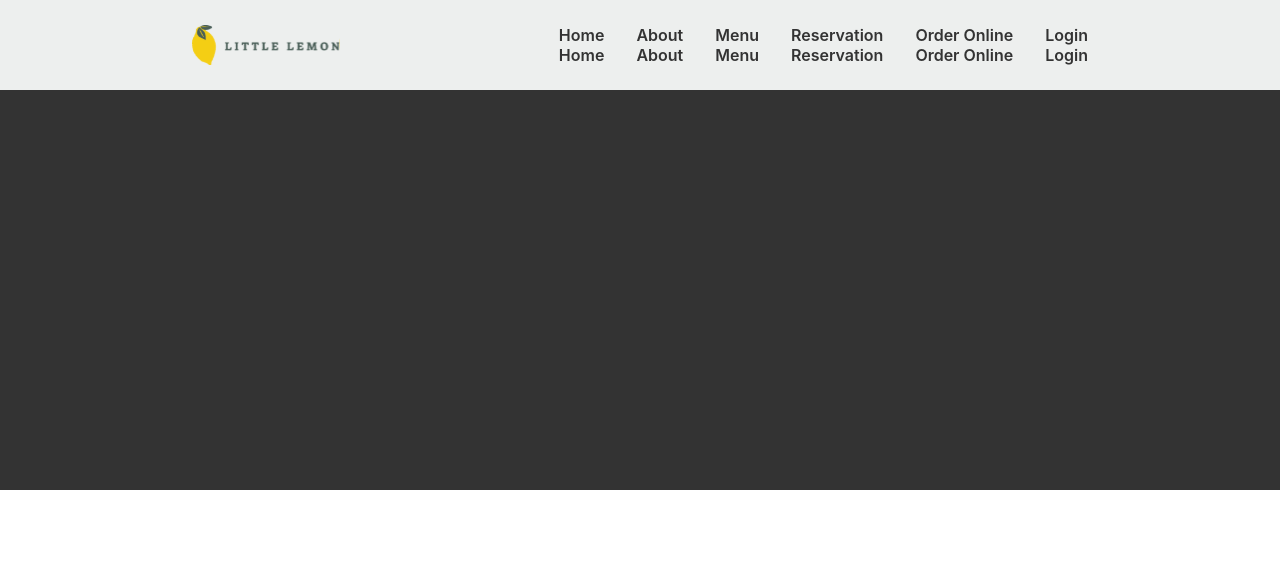
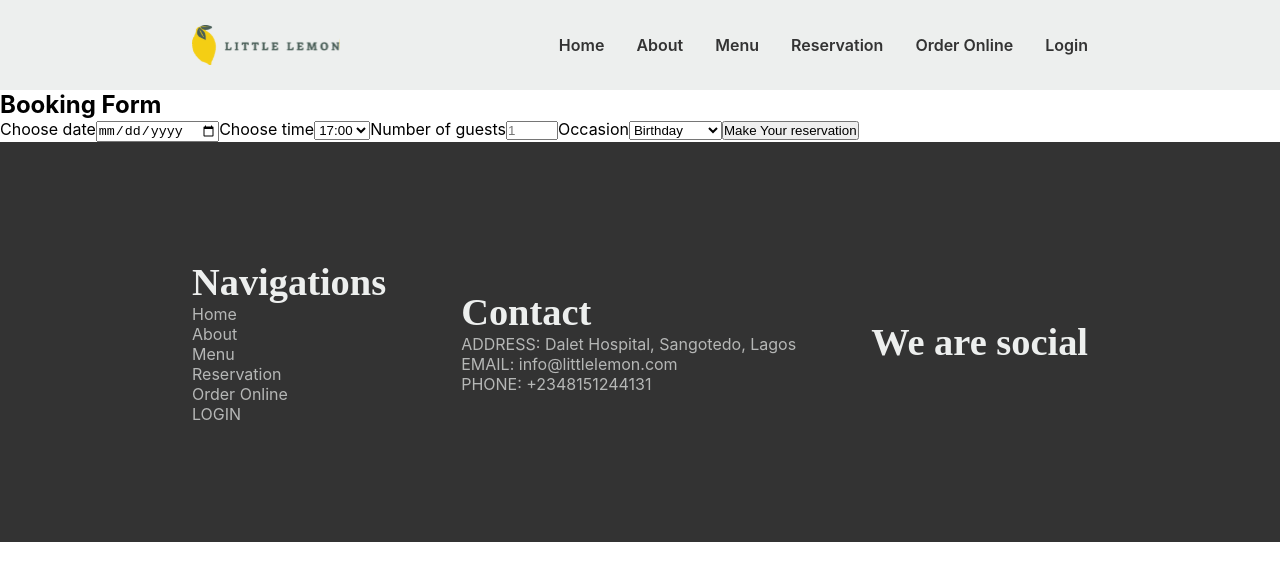
Before and after one commit to Dapo-Obembe/meta-project, a React (Create React App) app: page /bookingpage in a window 1280 px wide. Shown: the top 580 px of the page. Built offline with nearby package versions, Linux system fonts and the light colour scheme; a web font is replaced by a local one.

Commit message:
Added BookingPage, BookingForm components

```diff
--- a/src/App.js
+++ b/src/App.js
@@ -3,6 +3,7 @@ import Header from "./components/Header";
 import Main from "./components/Main";
 import Footer from "./components/Footer";
 import { BrowserRouter as Router, Route, Routes } from "react-router-dom";
+import BookingPage from "./components/BookingPage";
 
 function App() {
   return (
@@ -11,6 +12,7 @@ function App() {
       <Router>
         <Routes>
           <Route path="/" element={<Main />} />
+          <Route path="/bookingpage" element={<BookingPage />} />
         </Routes>
       </Router>
       <Footer />
--- a/src/assets/css/about.css
+++ b/src/assets/css/about.css
@@ -2,46 +2,52 @@
   display: flex;
   justify-content: center;
   align-items: center;
-  min-height: 400px;
+  min-height: 600px;
   padding: 1rem 0;
   background-color: var(--secondary-clr-3);
 }
 
 .about__container {
-  display: grid;
-  grid-template-columns: repeat(auto-fit, minmax(300px, 1fr));
-  align-items: center;
-  gap: 2rem;
   width: 70%;
   margin: 0 auto;
+  display: flex;
+  flex-direction: row;
+  flex-wrap: wrap;
+  justify-content: space-between;
+  align-items: center;
 }
 
 @media (width <= 768px) {
   .about__container {
     width: 90%;
     margin: 0 auto;
+    gap: 2rem;
+  }
+  .about__text {
+    text-align: center;
+    width: 100% !important;
+  }
+  .about__img {
+    display: flex;
+    justify-self: center;
+    width: 100% !important;
   }
 }
-.about__texts {
+
+.about__text {
   font-family: var(--display-title);
-  text-align: center;
+  width: 50%;
 }
 
 .about__img {
   display: flex;
-  flex-direction: column;
   justify-self: flex-end;
+  width: 40%;
 }
 
 .about__img img {
-  width: 300px;
+  width: 100%;
   height: 350px;
   object-fit: cover;
   border-radius: 0.5rem;
 }
-
-.about__img img:nth-child(1) {
-  margin-bottom: -15rem;
-  z-index: 1;
-  margin-left: 4rem;
-}
--- a/src/assets/css/footer.css
+++ b/src/assets/css/footer.css
@@ -1,4 +1,53 @@
 .footer {
   min-height: 400px;
   background-color: var(--secondary-clr-4);
+  display: flex;
+  justify-content: center;
+  align-items: center;
+  padding: 1rem 0;
 }
+
+.footer__container {
+  width: 70%;
+  margin: 0 auto;
+  display: flex;
+  flex-direction: row;
+  flex-wrap: wrap;
+  gap: 2rem;
+  justify-content: space-between;
+  align-items: center;
+}
+
+@media (width <= 768px) {
+  .footer__container {
+    width: 90%;
+    margin: 0 auto;
+  }
+}
+
+.footer__item {
+  display: flex;
+  flex-direction: column;
+  flex-wrap: wrap;
+  justify-content: space-between;
+}
+
+.footer__item > h3 {
+  font-family: var(--display-title);
+  color: var(--secondary-clr-3);
+  font-weight: 800;
+  font-size: clamp(2rem, 3vw, 3.5rem);
+}
+
+.footer__item ul li {
+  list-style: none;
+  color: var(--secondary-clr-3);
+  font-family: var(--descriptive-title);
+  opacity: 0.7;
+}
+
+.footer__item p {
+  color: var(--secondary-clr-3);
+  font-family: var(--descriptive-title);
+  opacity: 0.7;
+}
--- a/src/assets/css/header.css
+++ b/src/assets/css/header.css
@@ -42,7 +42,7 @@ header {
     padding: 0 1rem;
     min-height: 350px;
     min-width: 250px;
-    animation: slideInRight 0.3s linear;
+    animation: slideInRight 0.1s linear;
   }
 
   @keyframes slideInRight {
@@ -87,4 +87,7 @@ header {
   .mobileNav ul {
     display: none !important;
   }
+  div.hidden {
+    display: none;
+  }
 }
--- a/src/assets/css/specials.css
+++ b/src/assets/css/specials.css
@@ -4,7 +4,8 @@
   display: flex;
   justify-content: center;
   align-items: center;
-  padding: 10rem 0;
+  padding-top: 10rem;
+  padding-bottom: 5rem;
 }
 
 .specials__container {
@@ -16,6 +17,7 @@
 .specials__title {
   display: flex;
   justify-content: space-between;
+  align-items: center;
 }
 
 .specials__title h2 {
@@ -31,7 +33,7 @@
   font-family: var(--descriptive-text);
   border: none;
   border-radius: 0.5rem;
-  padding: 0 1rem;
+  padding: 0.6rem 1rem;
 }
 
 .specials__title button:hover {
--- a/src/components/About.js
+++ b/src/components/About.js
@@ -16,7 +16,6 @@ function About() {
           </div>
           <div className="about__img">
             <img src={AboutImage} alt="" />
-            <img src={AboutImage} alt="" />
           </div>
         </div>
       </section>
--- /dev/null
+++ b/src/components/BookingForm.js
@@ -0,0 +1,36 @@
+import React from "react";
+
+function BookingForm() {
+  return (
+    <>
+      <section className="form">
+        <div className="form__container">
+          <h1>Booking Form</h1>
+          <form>
+            <label for="res-date">Choose date</label>
+            <input type="date" id="res-date" />
+            <label for="res-time">Choose time</label>
+            <select id="res-time ">
+              <option>17:00</option>
+              <option>18:00</option>
+              <option>19:00</option>
+              <option>20:00</option>
+              <option>21:00</option>
+              <option>22:00</option>
+            </select>
+            <label for="guests">Number of guests</label>
+            <input type="number" placeholder="1" min="1" max="10" id="guests" />
+            <label for="occasion">Occasion</label>
+            <select id="occasion">
+              <option>Birthday</option>
+              <option>Anniversary</option>
+            </select>
+            <input type="submit" value="Make Your reservation"></input>
+          </form>
+        </div>
+      </section>
+    </>
+  );
+}
+
+export default BookingForm;
--- a/src/components/BookingPage.js
+++ b/src/components/BookingPage.js
@@ -1,7 +1,12 @@
 import React from "react";
+import BookingForm from "./BookingForm";
 
 function BookingPage() {
-  return <div>BookingPage</div>;
+  return (
+    <>
+      <BookingForm />
+    </>
+  );
 }
 
 export default BookingPage;
--- a/src/components/Footer.js
+++ b/src/components/Footer.js
@@ -6,9 +6,27 @@ function Footer() {
     <>
       <footer className="footer">
         <div className="footer__container">
-          <div className="footer__col1"></div>
-          <div className="footer__col2"></div>
-          <div className="footer__col2"></div>
+          <div className="footer__col1 footer__item">
+            <h3>Navigations</h3>
+            <ul>
+              <li>Home</li>
+              <li>About</li>
+              <li>Menu</li>
+              <li>Reservation</li>
+              <li>Order Online</li>
+              <li>LOGIN</li>
+            </ul>
+          </div>
+          <div className="footer__col2 footer__item">
+            <h3>Contact</h3>
+            <p>ADDRESS: Dalet Hospital, Sangotedo, Lagos</p>
+            <p>EMAIL: info@littlelemon.com</p>
+            <p>PHONE: +2348151244131</p>
+          </div>
+          <div className="footer__col2 footer__item">
+            <h3>We are social</h3>
+            <div className="footer__socials"></div>
+          </div>
         </div>
       </footer>
     </>
```
